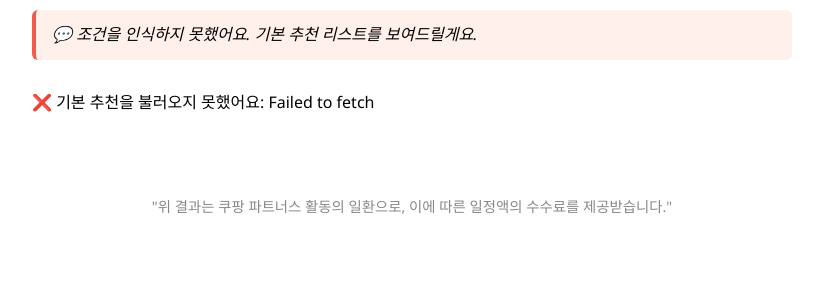
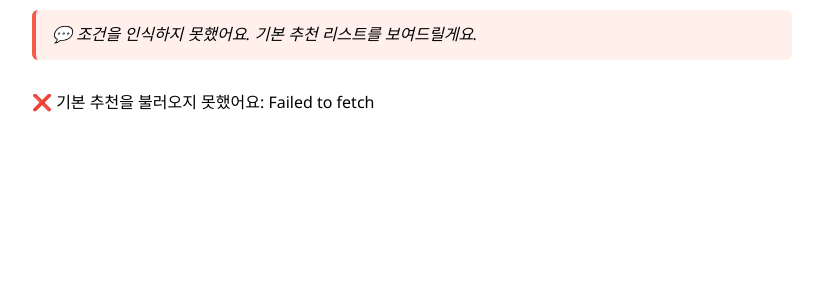
Before and after one commit to choijiwoong/Com.On, a Flask app: page /result.html in a window 1280 px wide. Shown: the part 140-440 px from the top of the page, without its empty margins (228-1051 px from the left). Run offline with Flask 3, Linux system fonts and the light colour scheme.

Commit message:
style. 푸터 선택적 삽입, 안내메시지 제거

```diff
--- a/static/js/result.js
+++ b/static/js/result.js
@@ -62,7 +62,7 @@ const fetchFallbackFromN8N = async (questionText) => {
     if (!response.ok) throw new Error("네트워크 오류 발생");
 
     const html = await response.text();
-    container.innerHTML = `<p id="queryExplanation"> (안내 메시지: 현재 구현 중인 기능입니다. 간단한 포맷을 참고해주시고 피드백해주시면 감사드리겠습니다.)</p>` + html;
+    container.innerHTML = `<p id="queryExplanation"></p>` + html;
 
     // 썸네일 이미지 자동 교체
     const products = container.querySelectorAll(".product");
@@ -206,6 +206,19 @@ function delay(ms) {
   return new Promise(resolve => setTimeout(resolve, ms));
 }
 
+function insertFooter() {
+  const footer = document.createElement("footer");
+  footer.style.marginTop = "60px";
+  footer.style.padding = "20px 0";
+  footer.style.textAlign = "center";
+  footer.style.fontSize = "0.9rem";
+  footer.style.color = "#888";
+  footer.innerText = '"위 결과는 쿠팡 파트너스 활동의 일환으로, 이에 따른 일정액의 수수료를 제공받습니다."';
+
+  document.body.appendChild(footer);
+}
+
+
 // 페이지 로딩 시, query값에 따라 API 요청 및 HTML 렌더링
 document.addEventListener("DOMContentLoaded", async () => {
   const queryBox = document.getElementById("queryText");
@@ -230,6 +243,7 @@ document.addEventListener("DOMContentLoaded", async () => {
 
       await new Promise(r => setTimeout(r, Math.random() * 2000 + 3000)); // 3~5초 대기
       container.innerHTML = ""; // 로딩 화면 제거
+      insertFooter();
 
       explanationBox.innerText = data.explanation || "";
       data.products.forEach(p => {
--- a/templates/result.html
+++ b/templates/result.html
@@ -27,10 +27,6 @@
   <p id="queryExplanation"></p>
   <div id="product-container"></div>
 
-  <footer style="margin-top: 60px; padding: 20px 0; text-align: center; font-size: 0.9rem; color: #888;">
-    "위 결과는 쿠팡 파트너스 활동의 일환으로, 이에 따른 일정액의 수수료를 제공받습니다."
-  </footer>
-
   <!-- Google Tag Manager (noscript) -->
   <noscript>
     <iframe
```
